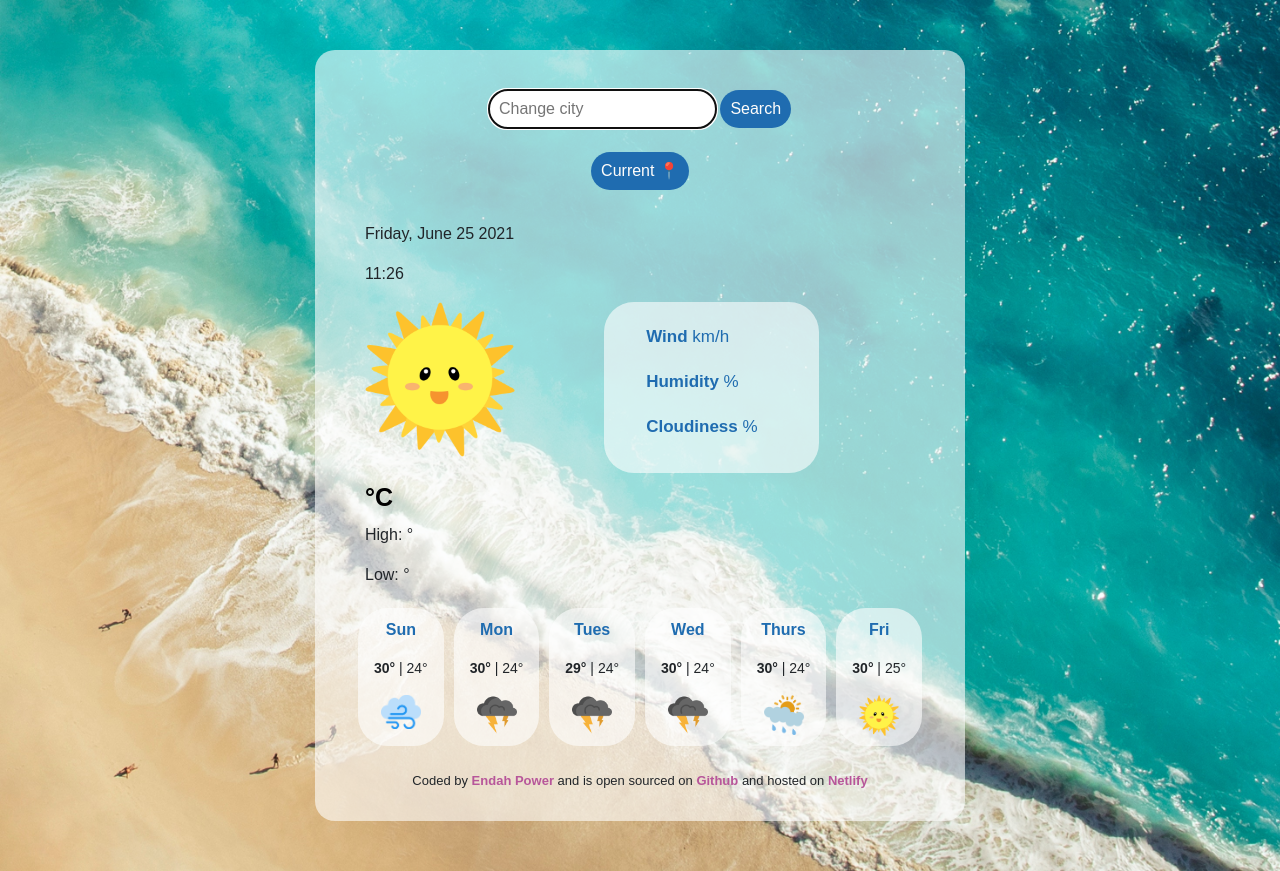
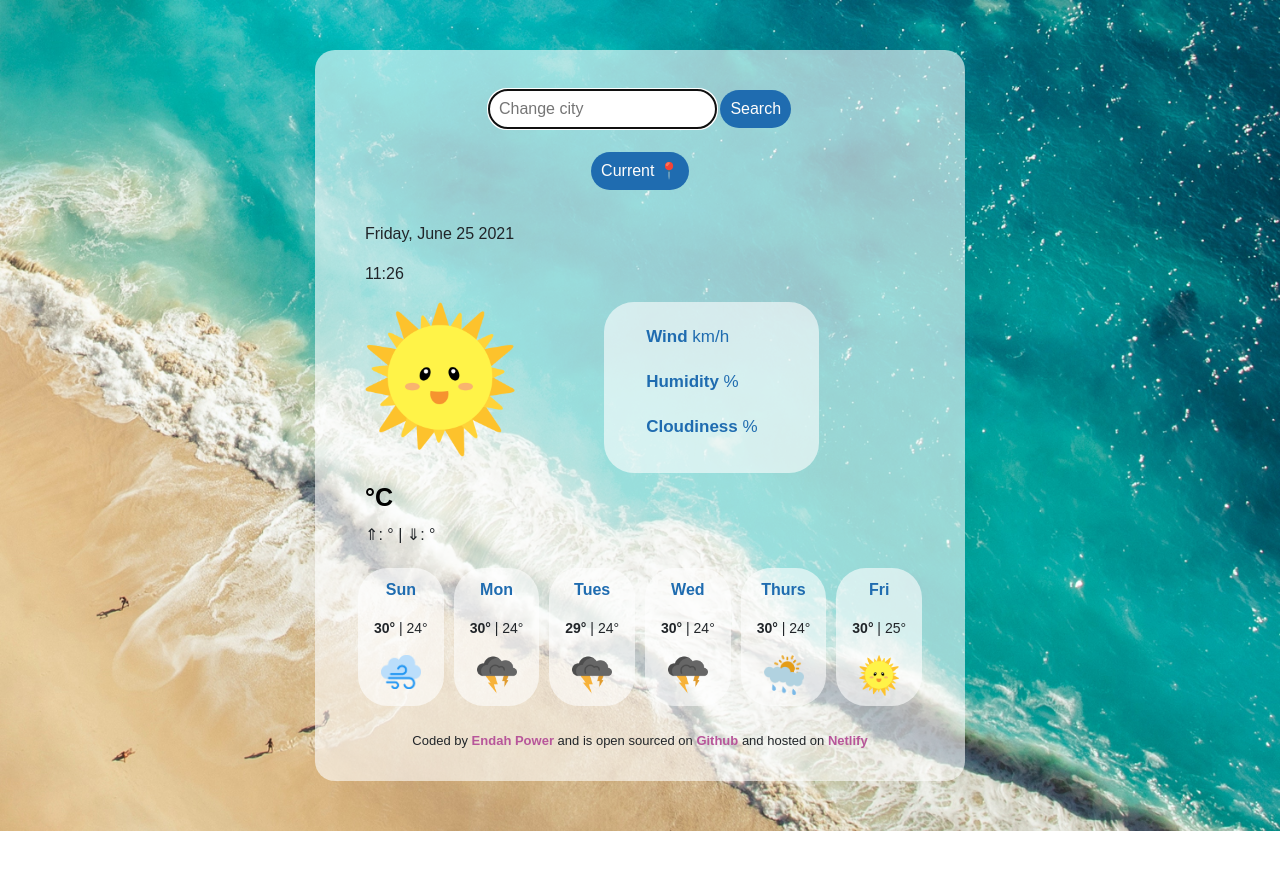
Before and after one commit to endah-power/Weather-app, a plain HTML site: page index.html in a window 1280 px wide. After the commit the page ends 831 px from the top, so only its background shows below. Drawn offline with nearby package versions, Linux system fonts and the light colour scheme; no server answers; a web font is replaced by a local one.

Commit message:
Update index.html

```diff
--- a/index.html
+++ b/index.html
@@ -68,8 +68,7 @@
         <span><a class="unit" id="celsius">°C</a></span>
       </h2>
     </div>
-      <p>High: <span class="high"></span>°</p>
-      <p>Low: <span class="low"></span>°</p>
+      <p>⇑: <span class="high"></span>° | ⇓: <span class="low"></span>°</p>
       <div class="container">
         <div class="row">
           <div class="col">
```
